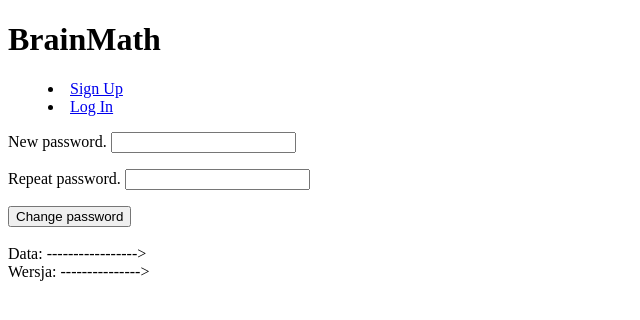
After one commit to maksblink/final_project, a Django app: page /change_password/1/ in a window 1280 px wide. The commit adds this page. Shown: the top 320 px of the page, without its empty margins (0-640 px from the left). Run offline with Django 3.2, Linux system fonts and the light colour scheme.

Commit message:
change password

```diff
--- a/final_project_django/final_project_app/forms.py
+++ b/final_project_django/final_project_app/forms.py
@@ -1,5 +1,12 @@
 import django.forms as forms
 from django.core.exceptions import ValidationError
+
+
+# def passwords(clean):
+#     cleaned_data = super().clean()
+#     if cleaned_data['password'] != cleaned_data['password_again']:
+#         raise ValidationError('Passwords do not match.')
+#     return cleaned_data
 
 
 class RegisterForm(forms.Form):
@@ -9,6 +16,9 @@
     first_name = forms.CharField()
     last_name = forms.CharField()
     email = forms.EmailField()
+
+    # def clean(self):
+    #     passwords(self)
 
     def clean(self):
         cleaned_data = super().clean()
@@ -20,3 +30,17 @@
 class LoginForm(forms.Form):
     login = forms.CharField()
     password = forms.CharField(widget=forms.PasswordInput)
+
+
+class ChangePasswordForm(forms.Form):
+    password = forms.CharField(label='New password.', widget=forms.PasswordInput)
+    password_again = forms.CharField(label='Repeat password.', widget=forms.PasswordInput)
+
+    # def clean(self):
+    #     passwords(self)
+
+    def clean(self):
+        cleaned_data = super().clean()
+        if cleaned_data['password'] != cleaned_data['password_again']:
+            raise ValidationError('Passwords do not match.')
+        return cleaned_data
--- a/final_project_django/final_project_app/templates/final_project_app/base.html
+++ b/final_project_django/final_project_app/templates/final_project_app/base.html
@@ -9,7 +9,10 @@
 <menu>
     <li><a href="{% url 'register' %}">Sign Up</a></li>
     <li><a href="{% url 'log_in' %}">Log In</a></li>
-    <li><a href="{% url 'log_out' %}">Log Out</a></li>
+    {% if user.is_authenticated %}
+        <li><a href="{% url 'log_out' %}">Log Out</a></li>
+        <li><a href="{% url 'change_password' user.id %}">Change password</a></li>
+    {% endif %}
 </menu>
 {% block content %}
     <h2>Home</h2>
--- /dev/null
+++ b/final_project_django/final_project_app/templates/final_project_app/change_password.html
@@ -0,0 +1,10 @@
+{% extends 'final_project_app/base.html' %}
+{% block title %}Change password{% endblock %}
+{% block content %}
+    {{ error }}
+    <form method="post">
+        {% csrf_token %}
+        {{ form.as_p }}
+        <button type="submit">Change password</button>
+    </form>
+{% endblock %}
--- a/final_project_django/final_project_app/views.py
+++ b/final_project_django/final_project_app/views.py
@@ -1,10 +1,11 @@
 from django.contrib.auth import get_user_model, authenticate, login, logout
 from django.contrib.auth.models import Group
+from django.core.exceptions import ObjectDoesNotExist
 from django.db import IntegrityError
 from django.shortcuts import render, redirect
 from django.views import View
 
-from .forms import RegisterForm, LoginForm
+from .forms import RegisterForm, LoginForm, ChangePasswordForm
 
 User = get_user_model()
 
@@ -30,7 +31,7 @@
                                                     email=form.cleaned_data['email'])
             except IntegrityError:
                 return render(request, "final_project_app/register.html",
-                              {'form': form, 'error': 'This user is already exist.'})
+                              {'form': form, 'error': 'This user already exists.'})
             normal_user_group = Group.objects.get(name='normal_users')
             normal_user_group.user_set.add(new_user)
             return redirect('/home')
@@ -61,3 +62,23 @@
     def get(self, request):
         logout(request)
         return redirect('/home')
+
+
+class ChangePasswordView(View):
+    def get(self, request, user_id):
+        form = ChangePasswordForm()
+        return render(request, 'final_project_app/change_password.html', {'form': form})
+
+    def post(self, request, user_id):
+        form = ChangePasswordForm(request.POST)
+        try:
+            user = User.objects.get(pk=user_id)
+        except ObjectDoesNotExist:
+            return render(request, 'final_project_app/change_password.html',
+                          {'form': form, 'error': 'User with this id does not exist.'})
+        if form.is_valid():
+            user.set_password(form.cleaned_data['password'])
+            user.save()
+            return redirect('/home')
+        else:
+            return render(request, 'final_project_app/change_password.html', {'form': form})
--- a/final_project_django/final_project_django/urls.py
+++ b/final_project_django/final_project_django/urls.py
@@ -16,7 +16,7 @@
 from django.contrib import admin
 from django.urls import path, re_path
 
-from final_project_app.views import HomeView, RegisterView, LoginView, LogoutView
+from final_project_app.views import HomeView, RegisterView, LoginView, LogoutView, ChangePasswordView
 
 urlpatterns = [
     path('admin/', admin.site.urls),
@@ -25,4 +25,5 @@
     re_path(r'^register/$', RegisterView.as_view(), name="register"),
     re_path(r'^login/$', LoginView.as_view(), name="log_in"),
     re_path(r'^logout/$', LogoutView.as_view(), name="log_out"),
+    re_path(r'^change_password/(?P<user_id>\d+)/$', ChangePasswordView.as_view(), name="change_password"),
 ]
```
